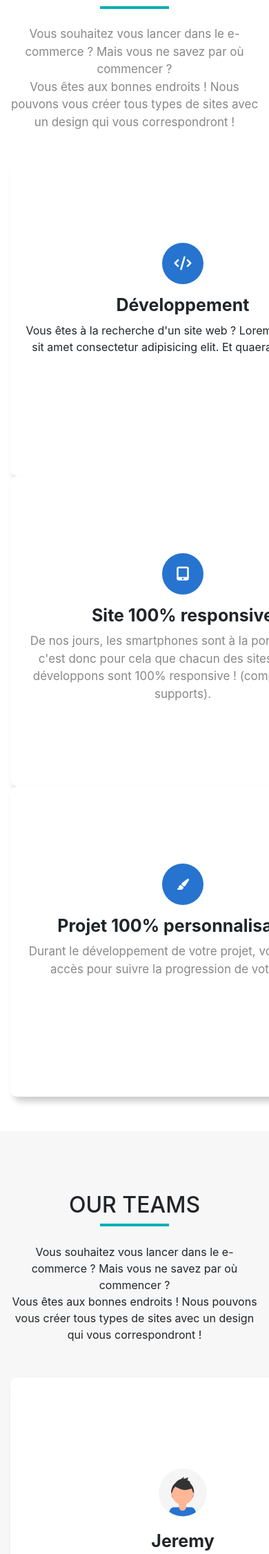
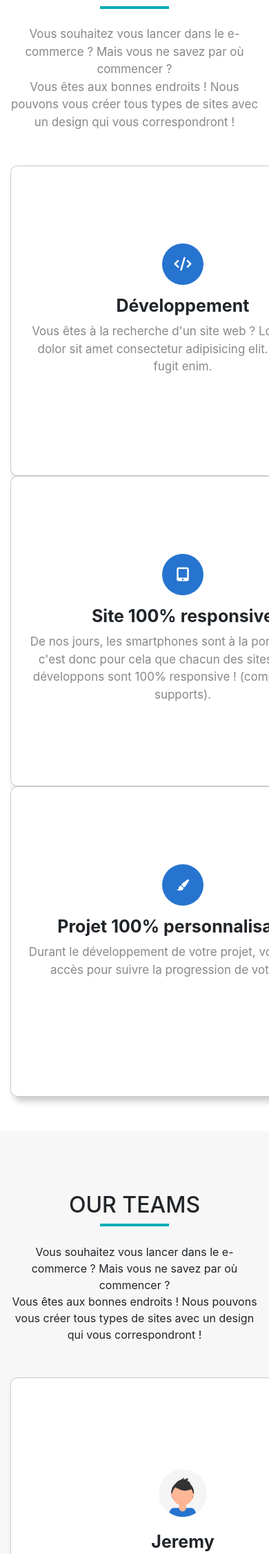
Before and after one commit to Projet-collectif/projet-1, a Symfony app: template templates/home/index.html.twig in a window 390 px wide; the page is wider, and only the part inside the window is pictured. Shown: the part 2711-4964 px from the top of that part at 69% size. Run offline with Twig, Linux system fonts and the light colour scheme; the template is opened without the code that fills it, so the values that code supplies are empty; some libraries are stand-ins or nearby versions.

Commit message:
Correction de différent bug d'affichage

```diff
--- a/public/css/index.css
+++ b/public/css/index.css
@@ -104,3 +104,7 @@
      padding: 10px;
 
  }
+
+ .card-body{
+     border: solid rgba(0,0,0,0.2) 1px;
+ }
--- a/public/css/main.css
+++ b/public/css/main.css
@@ -5,3 +5,7 @@ nav a{
     font-family: 'Montserrat', sans-serif;
 
 }
+
+body {
+    overflow-x: hidden;
+}
--- a/templates/base.html.twig
+++ b/templates/base.html.twig
@@ -66,9 +66,13 @@
 
         {% block body %}{% endblock %}
 
-        <footer>
-          <p class="text-center p-5">{{ 'COPYRIGHT'|trans({"%date%":"now"|date("Y"), "%sitename%":sitename})|raw }}</p>
-        </footer>
+      <div class="row">
+        <div class="col-12">
+          <footer>
+            <p class="text-center p-5">{{ 'COPYRIGHT'|trans({"%date%":"now"|date("Y"), "%sitename%":sitename})|raw }}</p>
+          </footer>
+        </div>
+      </div>
 
         <script src="https://code.jquery.com/jquery-3.4.1.slim.min.js" integrity="sha384-J6qa4849blE2+poT4WnyKhv5vZF5SrPo0iEjwBvKU7imGFAV0wwj1yYfoRSJoZ+n" crossorigin="anonymous"></script>
         <script src="https://cdn.jsdelivr.net/npm/popper.js@1.16.0/dist/umd/popper.min.js" integrity="sha384-Q6E9RHvbIyZFJoft+2mJbHaEWldlvI9IOYy5n3zV9zzTtmI3UksdQRVvoxMfooAo" crossorigin="anonymous"></script>
--- a/templates/home/index.html.twig
+++ b/templates/home/index.html.twig
@@ -42,7 +42,7 @@
               <div class="card-body">
                   <i class="icon fas fa-code fa-lg"></i>
                   <h3 class="card-titre">Développement</h3>
-                  <p class="card-services-desc">Vous êtes à la recherche d'un site web ? Lorem ipsum, dolor sit amet consectetur adipisicing elit. Et quaerat fugit enim.</p>
+                  <p class="card-desc">Vous êtes à la recherche d'un site web ? Lorem ipsum, dolor sit amet consectetur adipisicing elit. Et quaerat fugit enim.</p>
               </div>
           </div>
 
```
Also changed, not shown: public/css/login.css (+6 -5 lines).
